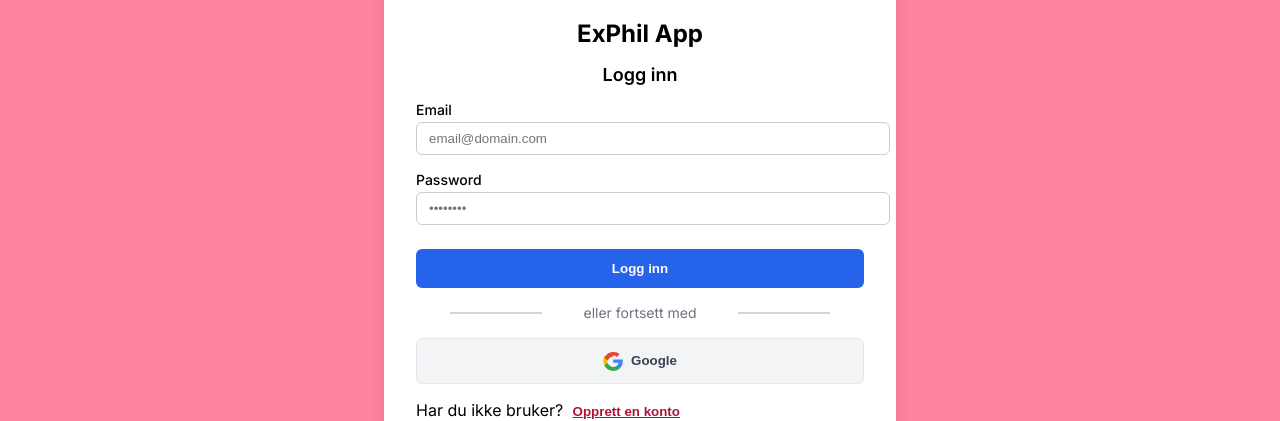
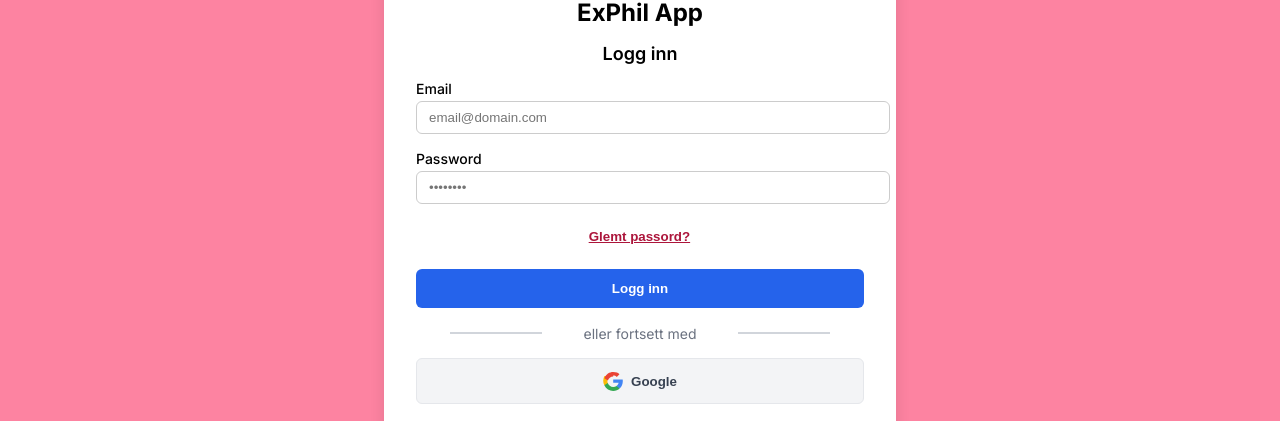
Before and after one commit to AndersMyrvang/BenniGarn, a Next.js app: page /login in a window 1280 px wide. Shown: the part 208-629 px from the top of the page. Built offline with nearby package versions, Linux system fonts and the light colour scheme; no server answers.

Commit message:
feat: add password reset functionality to login page

```diff
--- a/src/app/login/page.tsx
+++ b/src/app/login/page.tsx
@@ -12,6 +12,7 @@ import {
   signInWithEmailAndPassword,
   updateProfile,
   sendEmailVerification,
+  sendPasswordResetEmail,
 } from "firebase/auth";
 import styles from "./login.module.css";
 
@@ -88,6 +89,21 @@ export default function Home() {
       alert(error.message);
     }
   };
+
+  const handleForgotPassword = async () => {
+    if (!email) {
+      alert("Skriv inn e-posten din først");
+      return;
+    }
+
+    try {
+      await sendPasswordResetEmail(auth, email);
+      alert("En e-post for tilbakestilling av passord er sendt!");
+    } catch (error: any) {
+      alert(error.message);
+    }
+  };
+
 
   const handleSignUpWithGoogle = async () => {
     const provider = new GoogleAuthProvider();
@@ -167,6 +183,18 @@ export default function Home() {
             />
           </div>
 
+          {!isSignup && (
+            <button
+              type="button"
+              onClick={handleForgotPassword}
+              className={styles.linkButton}
+              style={{ marginTop: "0.5rem" }}
+            >
+              Glemt passord?
+            </button>
+          )}
+
+
           <button type="submit" className={styles.button}>
             {isSignup ? "Opprett konto" : "Logg inn"}
           </button>
```
